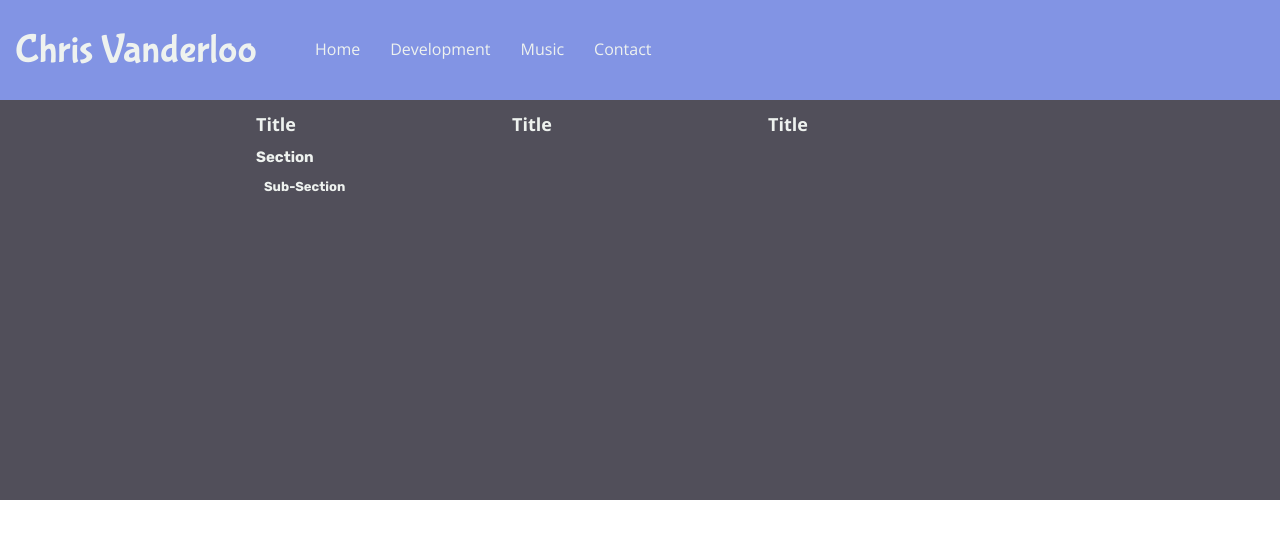
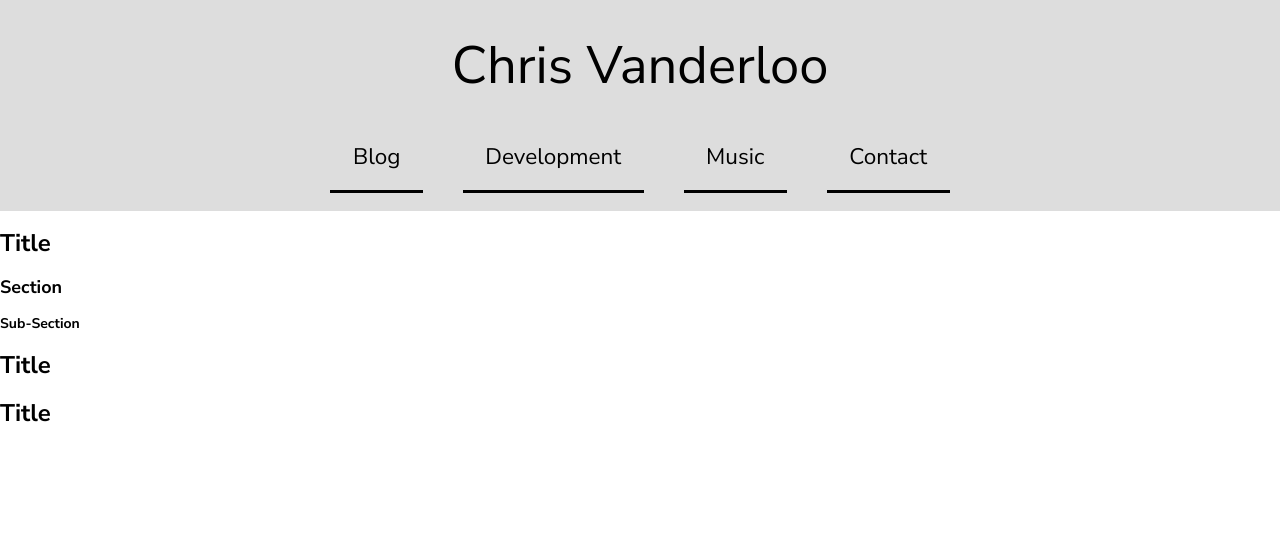
Before and after one commit to chrisvander/chrisvander.github.io, a Jekyll site: the page built from index.html, in a window 1280 px wide. Shown: the top 539 px of the page. Built offline with Jekyll 4.4.1, drawn with Linux system fonts in a browser that asks for light colours.

Commit message:
revamped page

```diff
--- a/_includes/nav.html
+++ b/_includes/nav.html
@@ -1,7 +1,22 @@
-<div class="nav">
+<div id="nav">
 	<div class="title">Chris Vanderloo</div>
-	<div class="page-btn">Home</div>
-	<div class="page-btn">Development</div>
-	<div class="page-btn">Music</div>
-	<div class="page-btn">Contact</div>
+	<div id="links">
+		<div class="page-btn">Blog</div>
+		<div class="page-btn">Development</div>
+		<div class="page-btn">Music</div>
+		<div class="page-btn">Contact</div>
+	</div>
 </div>
+<script>
+window.onscroll = () => {
+    if (window.pageYOffset >= 112.5) {
+    	document.getElementById("links").style.position = "fixed";
+    	document.getElementById("nav").style.marginBottom = "7.2em";
+    }
+    else {
+    	document.getElementById("links").style.position = "relative";
+    	document.getElementById("nav").style.marginBottom = "0em";
+    }
+    console.log(window.pageYOffset);
+};
+</script>
--- a/_layouts/default.html
+++ b/_layouts/default.html
@@ -7,8 +7,9 @@
 	<link rel="stylesheet" href="/assets/css/main.css">
 </head>
 <body>
+	{% seo %}
 	{% include nav.html %}
-	<div class="site">
+	<div class="site" style="width: 100px;">
 		{{ content }}
 	</div>
 	{% include footer.html %}
--- a/_sass/_footer.scss
+++ b/_sass/_footer.scss
@@ -1,25 +1,3 @@
 .footer {
-	background-color: $color-dark-text;
-	height: 400px;
-	width: 100%;
-	font-family: $font-body;
-	.column {
-		float: left;
-		width: 20%;
-		height: 400px;
-		color: $color-light-text;
-		font-weight: 300;
-		h1 {
-			font-family: $font-header;
-			font-weight: 700;
-			font-size: 18px;
-		}
-		h2 {
-			font-size: 15px;
-		}
-		h3 {
-			padding-left: 8px;
-			font-size: 13px;
-		}
-	}
+	font-size: 12px;
 }
--- a/_sass/_main.scss
+++ b/_sass/_main.scss
@@ -1,3 +1,11 @@
 body {
 	margin: 0;
+	font-size: 15px;
+	margin: 0 auto;
+	font-family: 'Nunito Sans', sans-serif;
 }
+@media screen and (max-width: 675px) {
+	body {
+		font-size: 10px;
+	}
+}
--- a/_sass/_nav.scss
+++ b/_sass/_nav.scss
@@ -1,33 +1,43 @@
-.nav {
-	width: 100%;
-	height: $nav-height;
-	background-color: $color-primary;
-	color: $color-light-text;
-	font-family: $font-header;
-	display: flex;
-  	align-items: center;
-	.title, .page-btn {
-		float: left;
-		display: flex;
-		align-items: center;
-		// width: 130px;
-		padding-left: 15px;
-		padding-right: 15px;
-		text-align: center;
-		cursor: pointer;
-		height: $nav-height - 10px;
+#nav {
+	text-align: center;
+	padding-top: 30px;
+	background-color: #DDDDDD;
+	.title {
+		font-size: 3.5em;
+		margin-bottom: 10px;
 	}
-	.title {
-		font-family: $font-title;
-		font-size: 40px;
-		width: 270px;
-	}
-	.page-btn {
-		border-bottom: 2px solid $color-primary;
-		transition: 0.3s;
-		transition-timing-function: ease-in;
-	}
-	.page-btn:hover {
-		border-bottom: 2px solid $color-secondary;
+	#links {
+		background-color: #DDDDDD;
+		width: 100%;
+		top: 0;
+		display: block;
+		height: 6.6em;
+		vertical-align: middle;
+		.page-btn {
+			display: inline-block;
+			font-size: 1.5em;
+			margin: 0.5em 0.8em 0.5em 0.8em;
+			padding: 0.8em 1em 0.8em 1em;
+			cursor: pointer;
+			transition: 0.1s;
+			border-bottom: 3px solid black;
+		}
+		.page-btn:hover {
+			box-shadow: 0 4px 8px 0 rgba(0, 0, 0, 0.2), 0 6px 20px 0 rgba(0, 0, 0, 0.19);
+		}
+		.page-btn:active {
+			box-shadow: 0 1px 2px 0 rgba(0, 0, 0, 0.2), 0 2px 5px 0 rgba(0, 0, 0, 0.19);
+		}
+		@media screen and (max-width: 675px) {
+			.page-btn {
+				display: inline-block;
+				font-size: 1.5em;
+				margin: 0.5em 0.4em 0.5em 0.4em;
+				padding: 0.8em 0.4em 0.8em 0.4em;
+				cursor: pointer;
+				transition: 0.1s;
+				border-bottom: 1px solid black;
+			}
+		}
 	}
 }
--- a/assets/css/main.scss
+++ b/assets/css/main.scss
@@ -2,7 +2,7 @@
 # main.scss
 ---
 
-@import url('https://fonts.googleapis.com/css?family=Open+Sans:300,400,700|Rubik:300,400,700|Bubblegum+Sans');
+@import url('https://fonts.googleapis.com/css?family=Nunito+Sans:300,400,500,700');
 
 $color-primary: #8294E4;
 $color-secondary: #D6CAE7;
@@ -10,11 +10,9 @@ $color-dark-text: #514F5A;
 $color-light-text: #EEF2EF;
 $color-accent: #91C9C9;
 
-$font-header: 'Open Sans', sans-serif;
-$font-body: 'Rubik', sans-serif;
-$font-title: 'Bubblegum Sans', cursive;
+$font: 'Nunito Sans', sans-serif;
 
-$nav-height: 100px;
+$nav-height: 60px;
 
 @import
 	"footer",
```
Also changed, not shown: assets/icons/github.svg (added), 3 other files.
